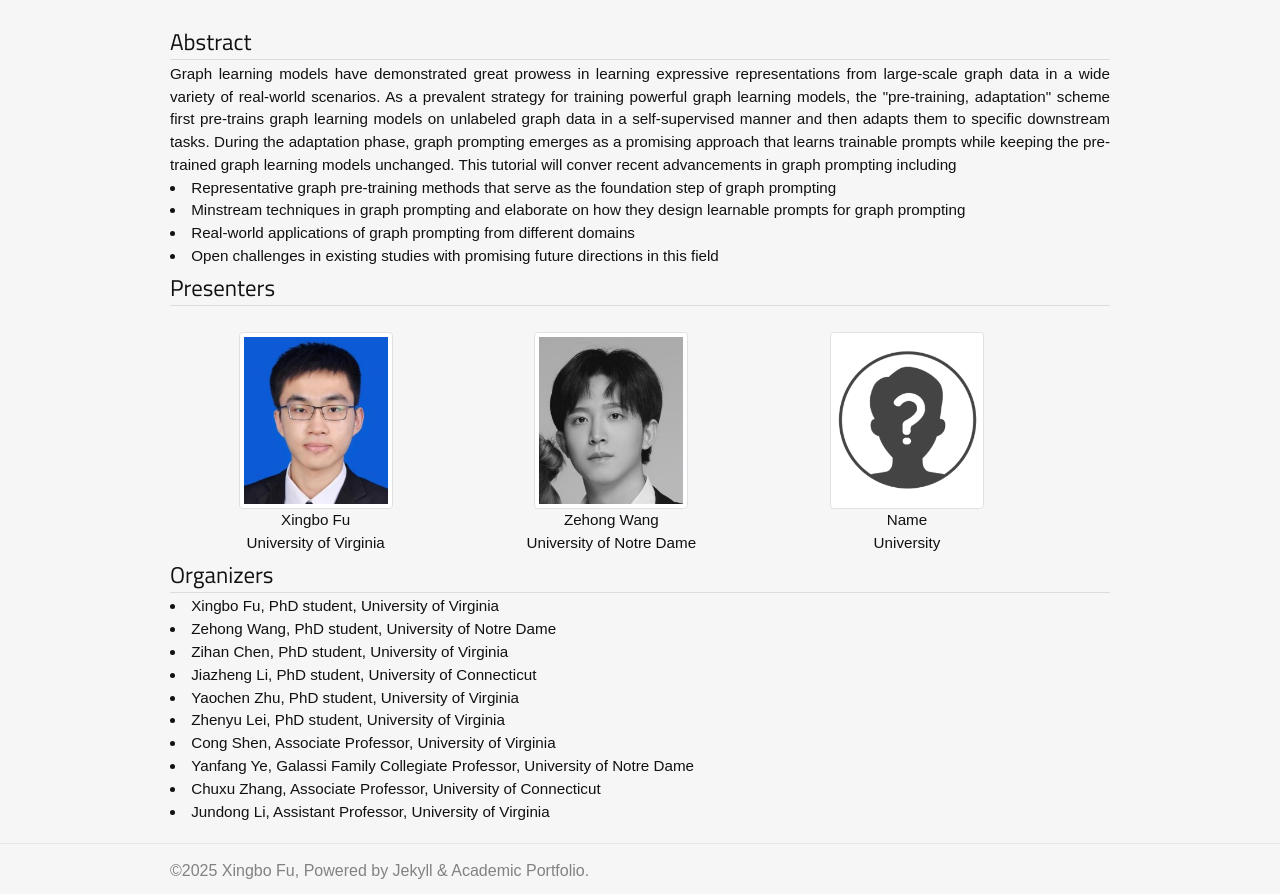
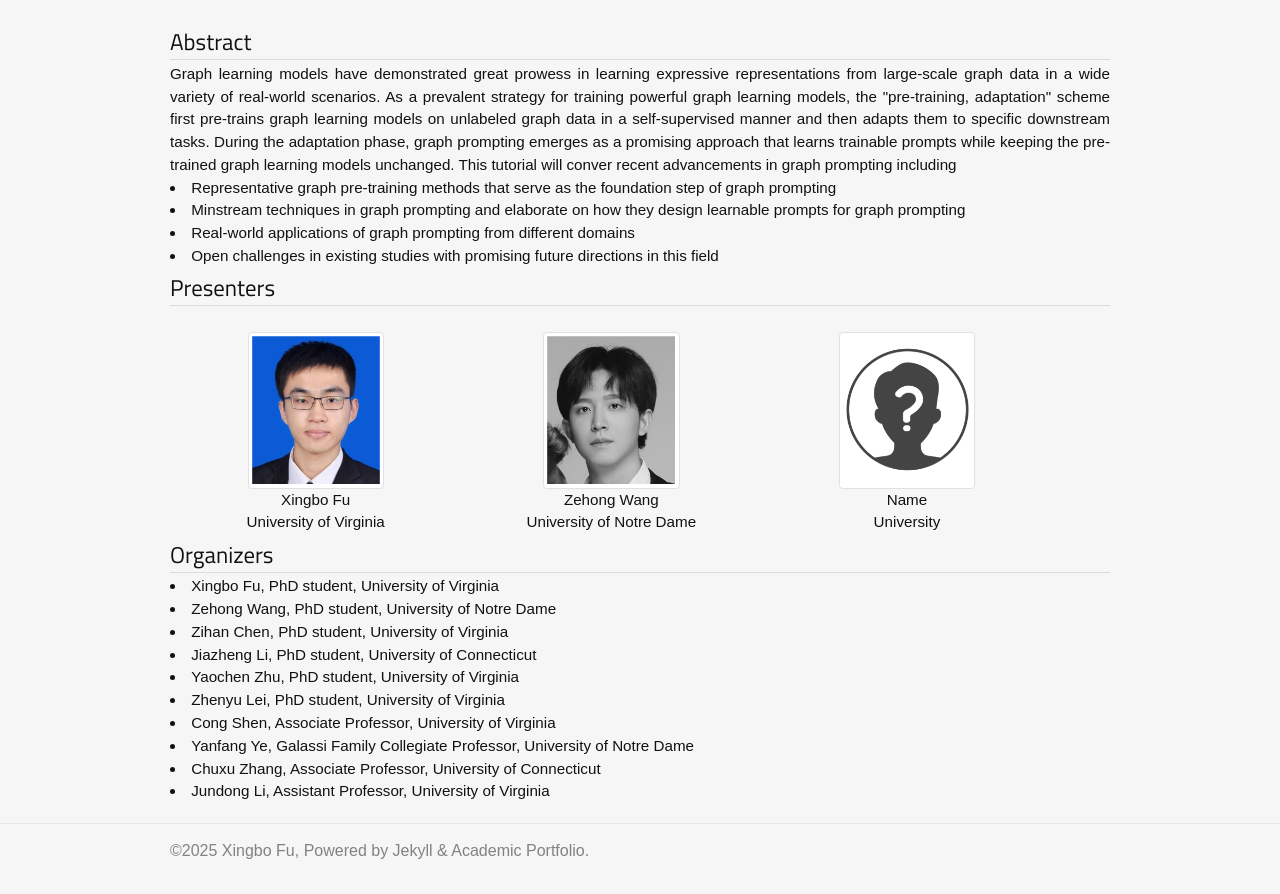
Before and after one commit to xbfu/xbfu.github.io, a Jekyll site: the page built from tutorials/graph-prompting.md, in a window 1280 px wide. Shown: the part 483-1377 px from the top of the page. Built offline with Jekyll 4.4.1, drawn with Linux system fonts in a browser that asks for light colours; nearby versions of some CDN libraries; grey boxes are pictures that could not be loaded.

Commit message:
Update graph-prompting.md

```diff
--- a/tutorials/graph-prompting.md
+++ b/tutorials/graph-prompting.md
@@ -31,7 +31,7 @@
 
 <div style="display: inline-block; width: 31%;">
   <div  align="center">
-    <img src="Xingbo.png"  style="width: 9rem; padding: 0.25rem; border: 1px solid #dee2e6; border-radius: 0.25em; background-size: 2px; background-color: #fff">
+    <img src="Xingbo.png"  style="width: 8rem; padding: 0.2rem; border: 1px solid #dee2e6; border-radius: 0.25em; background-size: 2px; background-color: #fff">
   </div>
   <center>
   Xingbo Fu<br>
@@ -41,7 +41,7 @@
 
 <div style="display: inline-block; width: 31%;">
   <div  align="center">
-    <img src="Zehong.jpg"  style="width: 9rem; padding: 0.25rem; border: 1px solid #dee2e6; border-radius: 0.25em; background-size: 2px; background-color: #fff">
+    <img src="Zehong.jpg"  style="width: 8rem; padding: 0.2rem; border: 1px solid #dee2e6; border-radius: 0.25em; background-size: 2px; background-color: #fff">
   </div>
   <center>
   Zehong Wang<br>
@@ -51,7 +51,7 @@
 
 <div style="display: inline-block; width: 31%;">
   <div  align="center">
-    <img src="unknown.png"  style="width: 9rem; padding: 0.25rem; border: 1px solid #dee2e6; border-radius: 0.25em; background-size: 2px; background-color: #fff">
+    <img src="unknown.png"  style="width: 8rem; padding: 0.2rem; border: 1px solid #dee2e6; border-radius: 0.25em; background-size: 2px; background-color: #fff">
   </div>
   <center>
   Name<br>
```
